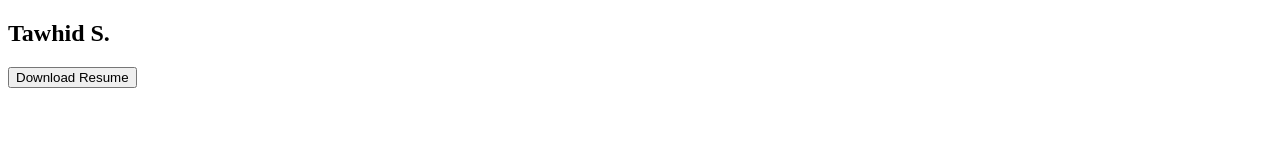
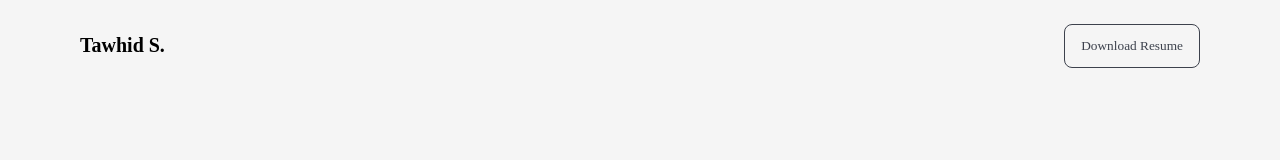
Before and after one commit to Tawhid-sw/Assignment-1, a plain HTML site: page index.html in a window 1280 px wide. Drawn offline with Linux system fonts and the light colour scheme; a web font is replaced by a local one.

Commit message:
Added Navbar

```diff
--- a/main.css
+++ b/main.css
@@ -0,0 +1,76 @@
+/* === Azeret Font === */
+@import url('https://fonts.googleapis.com/css2?family=Azeret+Mono:ital,wght@0,100..900;1,100..900&display=swap');
+* ,
+*::after ,
+*::before{
+    margin: 0;
+    padding: 0;
+    box-sizing: border-box;
+}
+:root{
+    --Bg-color: #f5f5f5;
+    --secondary-color: #000;
+    --Text-black: #000;
+    --Text-white: #fff;
+    --font-Size-defult : 1.25rem
+
+}
+a , li {
+    text-decoration: none;
+    color: var(--Text-black);
+}
+
+body{
+    background-color: var(--Bg-color);
+    width: 100%;
+}
+
+/* == navbar == */
+header > nav {
+    display: flex;
+    align-items: center;
+    flex-direction: row;
+    justify-content: space-between;
+    padding: 1.5rem 5rem;
+}
+header > nav > h1.name{
+    font-family: Azeret Mono;
+    font-weight: 800;
+    font-size: var(--font-Size-defult);
+}
+header > nav > button.dn-resume{
+    display: inline-block;
+    background-color: transparent;
+    border-radius: 0.5rem;
+    border: 1.5px solid #3d424d;
+    padding: 0.8rem 1rem;
+    font-family: Azeret Mono;
+    color: #3d424d;
+    cursor: pointer;
+    font-weight: 500;
+    outline: none;
+    transition: 0.30s linear;
+    position: relative;
+    overflow: hidden;
+    z-index: 1;
+}
+header > nav > button.dn-resume:hover{
+    background-color: #3d424d;
+    color: var(--Text-white);
+}
+header > nav > button.dn-resume::after{
+    content: "";
+    position: absolute;
+    width: 0.88em;
+    height: 4em;
+    background-color: #4d5462;
+    left: -1.5rem;
+    top: -1em;
+    z-index: -1;
+    transform: rotate(16deg);
+    transition: 0.10s;
+}
+header > nav > button.dn-resume:hover::after{
+    left: 11rem;
+    transition: 0.50s linear;
+}
```
Also changed, not shown: index.html (+3 -1 lines).
